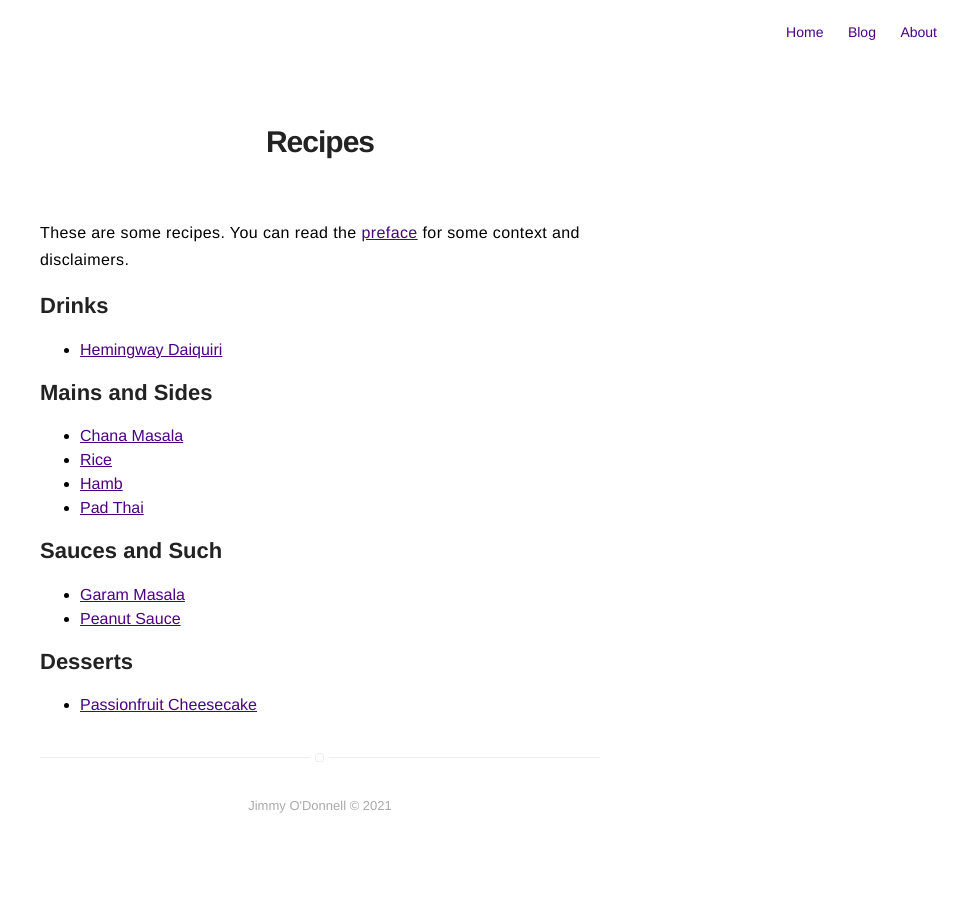
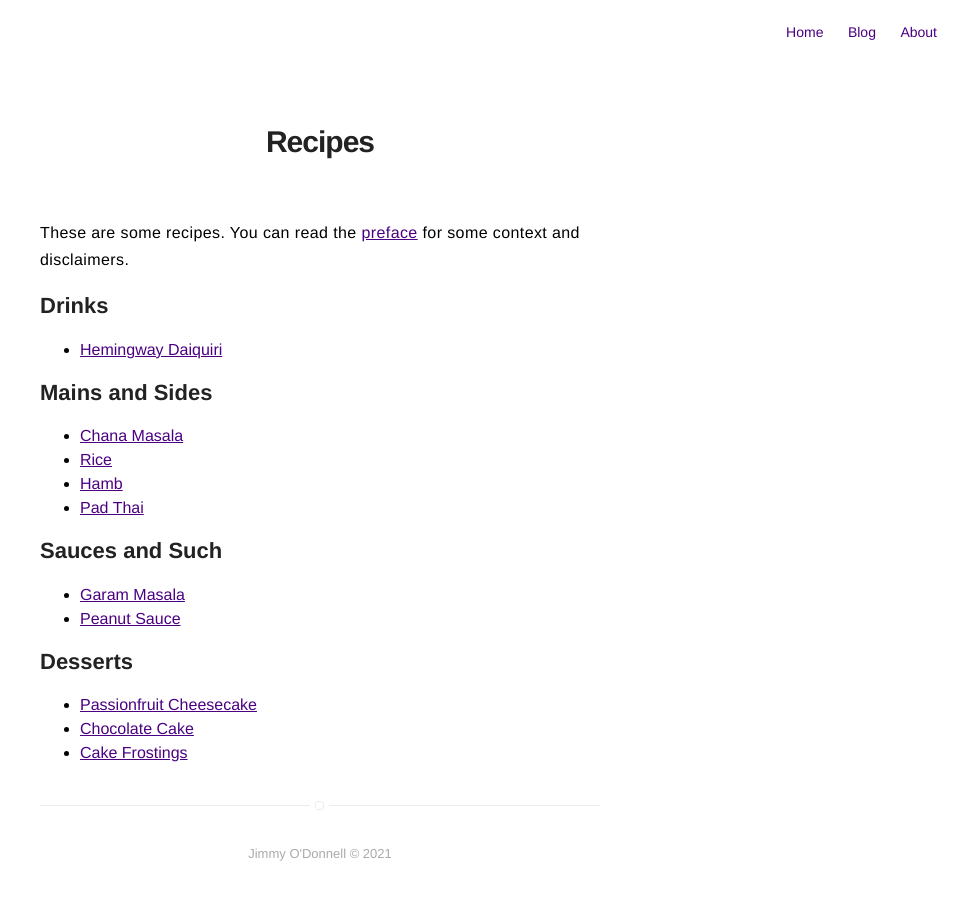
Before and after one commit to jimmyodonnell/jimmyodonnell.github.io, a Jekyll site: the page built from recipes.md, in a window 1280 px wide. Shown: the whole page, without its empty margins (320-1280 px from the left). Built offline with Jekyll 4.4.1, drawn with Linux system fonts in a browser that asks for light colours.

Commit message:
add cake and frosting recipes to index

```diff
--- a/recipes.md
+++ b/recipes.md
@@ -25,3 +25,5 @@ These are some recipes. You can read the [preface](recipes/preface.md) for some
 
 ## Desserts
 - [Passionfruit Cheesecake](recipes/cheesecake-passionfruit.md)
+- [Chocolate Cake](recipes/cake-chocolate.md)
+- [Cake Frostings](recipes/cake-frosting.md)
```
